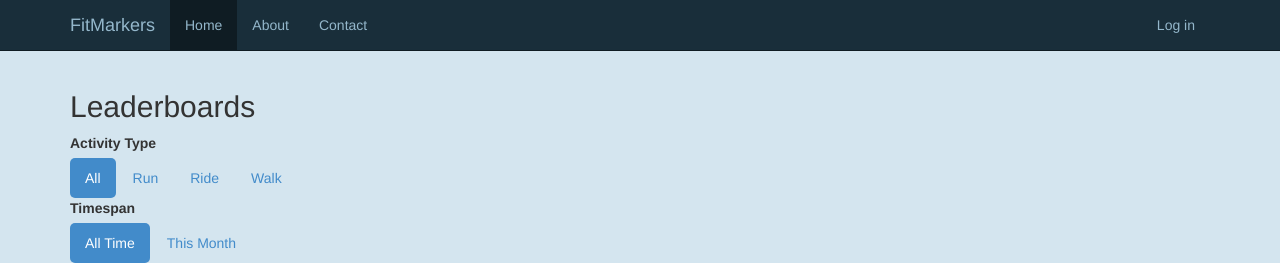
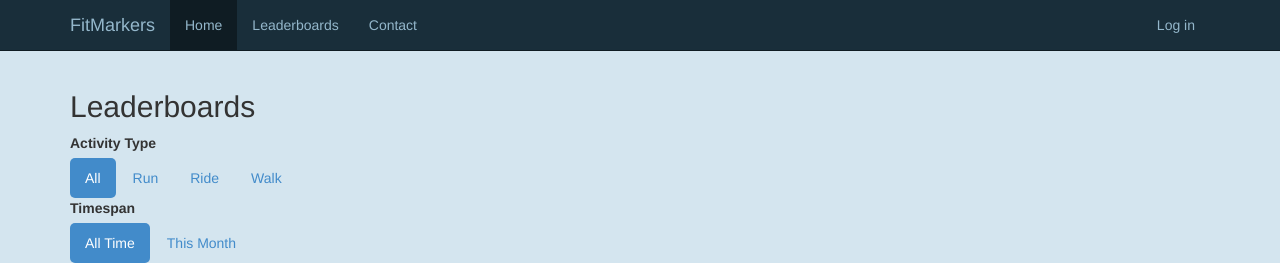
Before and after one commit to JasonSanford/fitmarkers, a Django app: page /leaderboards/ in a window 1280 px wide. Shown: the top 263 px of the page. Run offline with Django 3.2, Linux system fonts and the light colour scheme; data that the repository does not hold is empty; parts of the project's set-up code (start-up, migrations or seed data) failed here and were passed over; some libraries are stand-ins or nearby versions.

Commit message:
Link to leaderboards

```diff
--- a/templates/base.html
+++ b/templates/base.html
@@ -26,7 +26,7 @@
                 <div class="navbar-collapse collapse">
                     <ul class="nav navbar-nav">
                         <li class="active"><a href="/">Home</a></li>
-                        <li><a href="#about">About</a></li>
+                        <li><a href="{% url 'leaderboards_landing' %}">Leaderboards</a></li>
                         <li><a href="#contact">Contact</a></li>
                     </ul>
                     <ul class="nav navbar-nav navbar-right">
```
